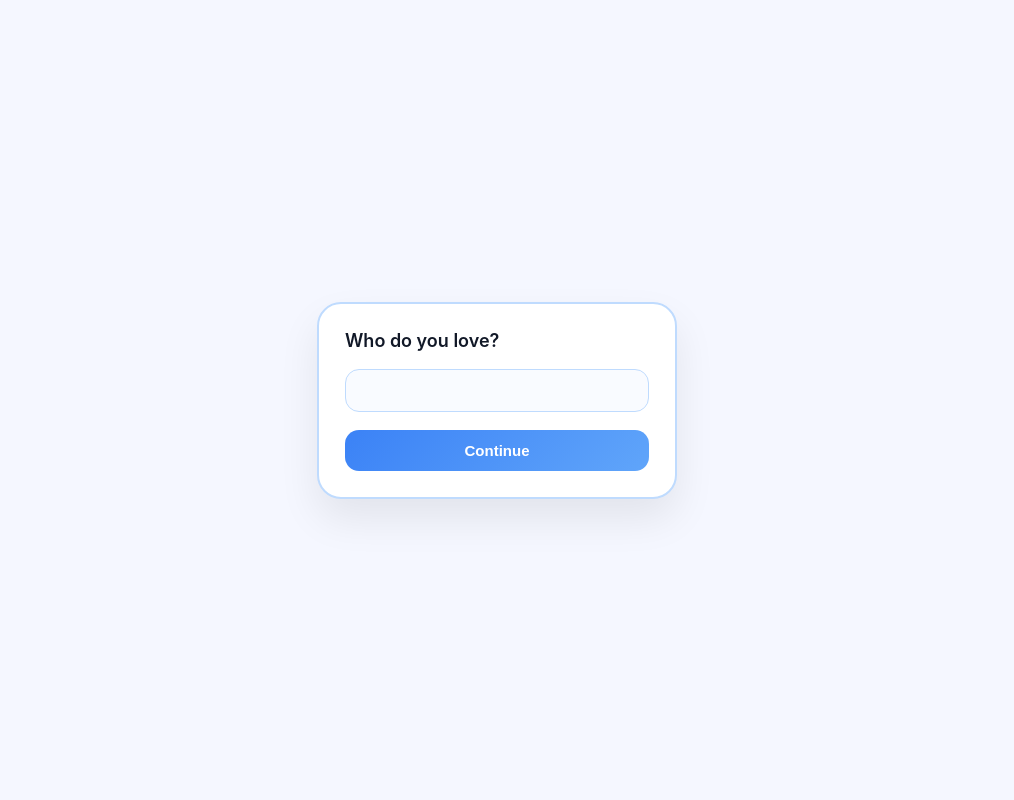
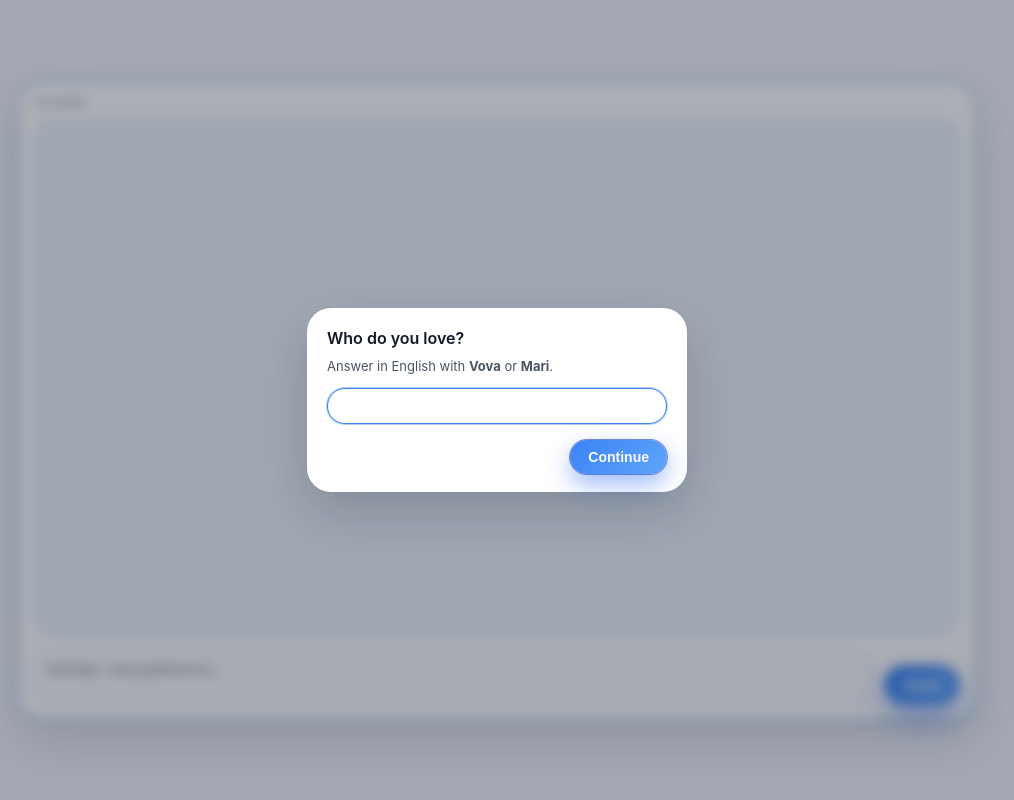
Before and after one commit to volodymyrhasych/Chat_Mari_Vova, a FastAPI app: page / in a window 1280 px wide. Shown: the whole page, without its empty margins (143-1157 px from the left). Run offline with FastAPI, Linux system fonts and the light colour scheme; data comes from the database, SQL or seed files in the repository.

Commit message:
Refactor chat layout and improve login functionality
Updated chat.html to enhance layout and functionality.

```diff
--- a/templates/chat.html
+++ b/templates/chat.html
@@ -3,211 +3,257 @@
 <head>
   <meta charset="UTF-8" />
   <title>Mini Chat</title>
+  <meta name="viewport" content="width=device-width, initial-scale=1, viewport-fit=cover" />
   <style>
     * {
       box-sizing: border-box;
     }
 
     html, body {
+      height: 100%;
       margin: 0;
       padding: 0;
-            height: 100%;
     }
 
     body {
-            height: 100vh;
-            display: flex;
-            align-items: center;
-            justify-content: center;
       font-family: -apple-system, BlinkMacSystemFont, system-ui, sans-serif;
       background: #f5f7ff;
       color: #111827;
+      display: flex;
+      justify-content: center;
+      align-items: center;
+      padding: 24px;
     }
 
-        /* --- LOGIN SCREEN --- */
-        .welcome-screen {
-            width: 360px;
+    /* Основна картка чату */
+    .chat-shell {
+      width: min(960px, 100%);
+      height: min(640px, 100%);
+      border-radius: 26px;
       background: #ffffff;
-            padding: 26px;
-            border-radius: 24px;
       border: 2px solid #bfdbfe;
-            box-shadow: 0 20px 40px rgba(0,0,0,0.08);
+      box-shadow:
+        0 20px 50px rgba(15, 23, 42, 0.15),
+        0 0 0 1px rgba(148, 163, 184, 0.35);
+      padding: 14px 16px 14px;
       display: flex;
       flex-direction: column;
-            gap: 18px;
-        }
-
-        .welcome-text {
-            font-size: 18px;
-            font-weight: 600;
-        }
-
-        .welcome-input {
-            width: 100%;
-            padding: 12px 14px;
-            border-radius: 14px;
-            border: 1px solid #bfdbfe;
-            background: #f9fbff;
-            font-size: 15px;
-            outline: none;
-        }
-        .welcome-input:focus {
-            border-color: #3b82f6;
-            box-shadow: 0 0 0 1px rgba(59,130,246,0.35);
-            background: #ffffff;
-        }
-
-        .welcome-btn {
-            padding: 12px 16px;
-            font-size: 15px;
-            font-weight: 600;
-            border-radius: 14px;
-            border: none;
-            cursor: pointer;
-            background: linear-gradient(135deg, #3b82f6, #60a5fa);
-            color: white;
-        }
-
-        /* --- CHAT LAYOUT --- */
-
-        .chat-card {
-            width: min(900px, 100vw - 32px);
-            height: min(680px, 100vh - 32px);
-            border-radius: 28px;
-            background: #ffffff;
-            border: 2px solid #bfdbfe;
-            display: none;          /* показуємо після логіну */
-            flex-direction: column;
-            padding: 20px;
-            gap: 12px;
-            box-shadow: 0 20px 40px rgba(0,0,0,0.08);
+      gap: 10px;
     }
 
     .label {
       font-size: 11px;
+      text-transform: uppercase;
+      letter-spacing: 0.06em;
       color: #6b7280;
-            text-transform: uppercase;
-            letter-spacing: .06em;
+      margin-left: 2px;
     }
 
-        /* контейнер для "ІСТОРІЯ + чат" */
-        .history-block {
+    .history-wrapper {
       flex: 1;
       min-height: 0;
-            display: flex;
-            flex-direction: column;
-            gap: 6px;
-        }
-
-        .chat-wrapper {
-            flex: 1;
-            border-radius: 20px;
+      border-radius: 18px;
       border: 1px solid #bfdbfe;
       background: #eff6ff;
-            padding: 12px;
+      padding: 8px 8px 10px;
       overflow-y: auto;
       display: flex;
       flex-direction: column;
       gap: 6px;
+      scroll-behavior: smooth;
     }
 
     .msg-row {
+      display: flex;
       width: 100%;
-            display: flex;
     }
+
     .msg-row.me {
       justify-content: flex-end;
     }
 
     .bubble {
+      display: inline-block;
       max-width: 75%;
-            padding: 8px 12px;
+      padding: 6px 10px;
       border-radius: 14px;
       background: #dbeafe;
       border: 1px solid #93c5fd;
       color: #111827;
     }
+
     .bubble.me {
       background: #3b82f6;
       border-color: #1d4ed8;
-            color: white;
+      color: #eff6ff;
     }
 
     .msg-meta {
       font-size: 11px;
-            opacity: 0.8;
+      opacity: 0.75;
+      margin-bottom: 2px;
+    }
+
+    .msg-text {
+      font-size: 13px;
+      line-height: 1.25;
+      white-space: pre-wrap;
+      word-wrap: break-word;
     }
 
     .input-row {
       display: flex;
       gap: 10px;
+      align-items: flex-end;
+      margin-top: 4px;
     }
 
     .textarea {
       flex: 1;
-            padding: 12px;
+      min-height: 52px;
+      max-height: 110px;
       border-radius: 16px;
       border: 1px solid #bfdbfe;
       background: #f9fbff;
+      padding: 10px 12px;
+      font-size: 14px;
+      color: #111827;
       resize: none;
-            font-size: 14px;
       outline: none;
     }
 
-        .btn {
-            padding: 12px 18px;
-            border-radius: 16px;
-            background: linear-gradient(135deg,#3b82f6,#60a5fa);
-            color: white;
-            border: none;
-            cursor: pointer;
-            font-weight: 600;
+    .textarea:focus {
+      border-color: #3b82f6;
+      box-shadow: 0 0 0 1px rgba(59, 130, 246, 0.4);
+      background: #ffffff;
     }
 
-        /* --- MOBILE FULLSCREEN LAYOUT --- */
+    .btn {
+      border-radius: 999px;
+      border: none;
+      padding: 11px 20px;
+      font-size: 14px;
+      font-weight: 600;
+      background: linear-gradient(135deg, #3b82f6, #60a5fa);
+      color: #f9fafb;
+      cursor: pointer;
+      box-shadow:
+        0 12px 30px rgba(37, 99, 235, 0.5),
+        0 0 0 1px rgba(30, 64, 175, 0.6);
+      white-space: nowrap;
+    }
+
+    .btn:active {
+      transform: translateY(1px);
+      box-shadow:
+        0 6px 16px rgba(37, 99, 235, 0.55),
+        0 0 0 1px rgba(30, 64, 175, 0.7);
+    }
+
+    /* ----- Логін-оверлей ----- */
+    .login-overlay {
+      position: fixed;
+      inset: 0;
+      background: rgba(15, 23, 42, 0.35);
+      display: flex;
+      justify-content: center;
+      align-items: center;
+      padding: 16px;
+      z-index: 20;
+      backdrop-filter: blur(6px);
+    }
+
+    .login-card {
+      width: min(380px, 100%);
+      border-radius: 24px;
+      background: #ffffff;
+      padding: 20px 20px 18px;
+      box-shadow:
+        0 20px 50px rgba(15, 23, 42, 0.2),
+        0 0 0 1px rgba(148, 163, 184, 0.3);
+      display: flex;
+      flex-direction: column;
+      gap: 10px;
+    }
+
+    .login-question {
+      font-size: 16px;
+      font-weight: 600;
+      color: #111827;
+    }
+
+    .login-label {
+      font-size: 13px;
+      color: #4b5563;
+      margin-bottom: 4px;
+    }
+
+    .login-input {
+      width: 100%;
+      border-radius: 999px;
+      border: 1px solid #bfdbfe;
+      background: #f9fbff;
+      padding: 9px 14px;
+      font-size: 14px;
+      color: #111827;
+      outline: none;
+    }
+
+    .login-input:focus {
+      border-color: #3b82f6;
+      box-shadow: 0 0 0 1px rgba(59, 130, 246, 0.4);
+      background: #ffffff;
+    }
+
+    .login-btn {
+      margin-top: 6px;
+      align-self: flex-end;
+      border-radius: 999px;
+      border: none;
+      padding: 9px 18px;
+      font-size: 14px;
+      font-weight: 600;
+      background: linear-gradient(135deg, #3b82f6, #60a5fa);
+      color: #f9fafb;
+      cursor: pointer;
+      box-shadow:
+        0 10px 24px rgba(37, 99, 235, 0.45),
+        0 0 0 1px rgba(30, 64, 175, 0.6);
+    }
+
+    .login-btn:active {
+      transform: translateY(1px);
+      box-shadow:
+        0 5px 14px rgba(37, 99, 235, 0.5),
+        0 0 0 1px rgba(30, 64, 175, 0.7);
+    }
+
+    /* ----- Мобільна адаптація ----- */
     @media (max-width: 640px) {
       body {
+        padding: 0;
         align-items: stretch;
-                justify-content: stretch;
       }
-
-            .welcome-screen,
-            .chat-card {
-                width: 100vw;
-                height: 100vh;
-                max-width: none;
-                max-height: none;
+      .chat-shell {
+        width: 100%;
+        height: 100%;
         border-radius: 0;
-                border-width: 0;
         box-shadow: none;
+        border-left: none;
+        border-right: none;
+        padding-top: calc(10px + env(safe-area-inset-top, 0px));
+        padding-bottom: calc(12px + env(safe-area-inset-bottom, 0px));
       }
-
-            .welcome-screen {
-                padding: 32px 18px;
-                justify-content: center;
-            }
-
-            .chat-card {
-                padding: 10px 10px 14px;
+      .login-card {
+        border-radius: 18px;
       }
     }
   </style>
 </head>
 <body>
-
-<!-- LOGIN SCREEN -->
-<div id="welcome" class="welcome-screen">
-    <div class="welcome-text">Who do you love?</div>
-    <input id="who-input" class="welcome-input" />
-    <button id="who-btn" class="welcome-btn">Continue</button>
-</div>
-
-<!-- CHAT UI -->
-<div id="chat-ui" class="chat-card">
-    <div class="history-block">
-        <div class="label">ІСТОРІЯ</div>
-        <div id="chat" class="chat-wrapper"></div>
-    </div>
+<div class="chat-shell">
+  <div class="label">Історія</div>
+  <div id="chat" class="history-wrapper"></div>
 
   <div class="input-row">
     <textarea id="message" class="textarea" placeholder="Напиши повідомлення…"></textarea>
@@ -215,40 +261,74 @@
   </div>
 </div>
 
+<!-- Логін-екран -->
+<div id="loginOverlay" class="login-overlay">
+  <div class="login-card">
+    <div class="login-question">Who do you love?</div>
+    <div class="login-label">Answer in English with <strong>Vova</strong> or <strong>Mari</strong>.</div>
+    <input id="loginAnswer" class="login-input" autocomplete="off" />
+    <button id="loginBtn" class="login-btn">Continue</button>
+  </div>
+</div>
+
 <script>
-    let sender = null;
-
-    const welcome = document.getElementById("welcome");
-    const chatUI = document.getElementById("chat-ui");
-    const whoInput = document.getElementById("who-input");
-    const whoBtn = document.getElementById("who-btn");
-
-    const saved = localStorage.getItem("sender");
-    if (saved) {
-        sender = saved;
-        welcome.style.display = "none";
-        chatUI.style.display = "flex";
-    }
-
-    whoBtn.addEventListener("click", () => {
-        const val = whoInput.value.trim().toLowerCase();
-
-        if (val === "vova") sender = "Mari";
-        else if (val === "mari") sender = "Vova";
-        else {
-            alert("Wrong answer 😄");
-            return;
-        }
-
-        localStorage.setItem("sender", sender);
-
-        welcome.style.display = "none";
-        chatUI.style.display = "flex";
-    });
-
   const chatBox = document.getElementById("chat");
   const msgInput = document.getElementById("message");
   const sendBtn = document.getElementById("sendBtn");
+
+  const loginOverlay = document.getElementById("loginOverlay");
+  const loginInput = document.getElementById("loginAnswer");
+  const loginBtn = document.getElementById("loginBtn");
+
+  let me = null;        // моє ім'я: "Vova" або "Mari"
+  let partner = null;   // ім'я іншого
+
+  function normalizeName(raw) {
+    if (!raw) return "";
+    const t = raw.trim().toLowerCase();
+    if (t === "vova" || t === "v" || t === "vov") return "Vova";
+    if (t === "mari" || t === "mary" || t === "m") return "Mari";
+    return "";
+  }
+
+  function saveIdentity(nameMe, namePartner) {
+    localStorage.setItem("miniChatMe", nameMe);
+    localStorage.setItem("miniChatPartner", namePartner);
+  }
+
+  function loadIdentity() {
+    const storedMe = localStorage.getItem("miniChatMe");
+    const storedPartner = localStorage.getItem("miniChatPartner");
+    if (storedMe && storedPartner) {
+      me = storedMe;
+      partner = storedPartner;
+      loginOverlay.style.display = "none";
+    }
+  }
+
+  loginBtn.addEventListener("click", () => {
+    const normalized = normalizeName(loginInput.value);
+    if (!normalized) return;
+
+    if (normalized === "Vova") {
+      me = "Vova";
+      partner = "Mari";
+    } else {
+      me = "Mari";
+      partner = "Vova";
+    }
+
+    saveIdentity(me, partner);
+    loginOverlay.style.display = "none";
+    fetchMessages();
+  });
+
+  loginInput.addEventListener("keydown", (e) => {
+    if (e.key === "Enter") {
+      e.preventDefault();
+      loginBtn.click();
+    }
+  });
 
   async function fetchMessages() {
     try {
@@ -261,50 +341,46 @@
   }
 
   function renderMessages(list) {
-        if (!sender) return;
+    const currentUser = me || localStorage.getItem("miniChatMe") || "Me";
     chatBox.innerHTML = "";
 
-        list.forEach(m => {
+    for (const m of list) {
       const row = document.createElement("div");
-            row.className = "msg-row" + (m.sender === sender ? " me" : "");
+      row.className = "msg-row" + (m.sender === currentUser ? " me" : "");
 
       const bubble = document.createElement("div");
-            bubble.className = "bubble" + (m.sender === sender ? " me" : "");
+      bubble.className = "bubble" + (m.sender === currentUser ? " me" : "");
 
       const meta = document.createElement("div");
       meta.className = "msg-meta";
-
       const t = new Date(m.timestamp);
-            const time = t.toLocaleTimeString("uk-UA", {
-                hour: "2-digit",
-                minute: "2-digit"
-            });
-
-            meta.textContent = `${m.sender} • ${time}`;
+      const timeStr = t.toLocaleTimeString("uk-UA", { hour: "2-digit", minute: "2-digit" });
+      meta.textContent = `${m.sender} · ${timeStr}`;
 
       const text = document.createElement("div");
+      text.className = "msg-text";
       text.textContent = m.text;
 
       bubble.appendChild(meta);
       bubble.appendChild(text);
       row.appendChild(bubble);
       chatBox.appendChild(row);
-        });
+    }
 
     chatBox.scrollTop = chatBox.scrollHeight;
   }
 
   async function sendMessage() {
-        if (!sender) return;
+    const text = msgInput.value.trim();
+    const currentUser = me || localStorage.getItem("miniChatMe");
 
-        const text = msgInput.value.trim();
-        if (!text) return;
+    if (!currentUser || !text) return;
 
     try {
       await fetch("/messages", {
         method: "POST",
         headers: { "Content-Type": "application/json" },
-                body: JSON.stringify({ sender, text }),
+        body: JSON.stringify({ sender: currentUser, text }),
       });
       msgInput.value = "";
       await fetchMessages();
@@ -314,17 +390,23 @@
   }
 
   sendBtn.addEventListener("click", sendMessage);
-
-    msgInput.addEventListener("keydown", e => {
+  msgInput.addEventListener("keydown", (e) => {
     if (e.key === "Enter" && !e.shiftKey) {
       e.preventDefault();
       sendMessage();
     }
   });
 
+  loadIdentity();
+  if (!me) {
+    loginOverlay.style.display = "flex";
+    loginInput.focus();
+  } else {
+    loginOverlay.style.display = "none";
     fetchMessages();
+  }
+
   setInterval(fetchMessages, 3000);
 </script>
-
 </body>
 </html>
```
Lines whose indentation alone changed are shown as unchanged.
